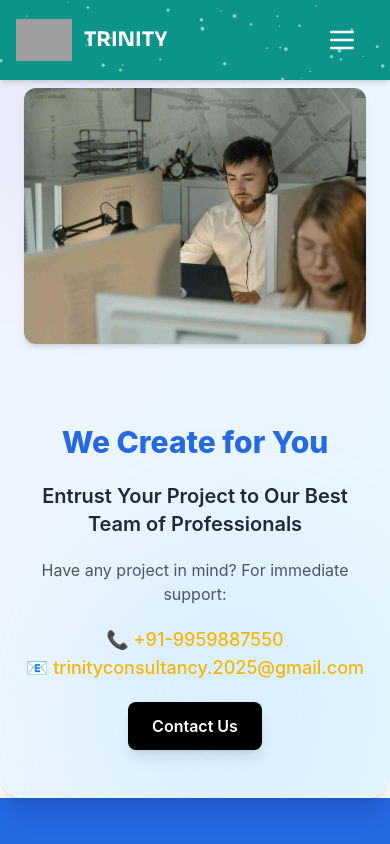
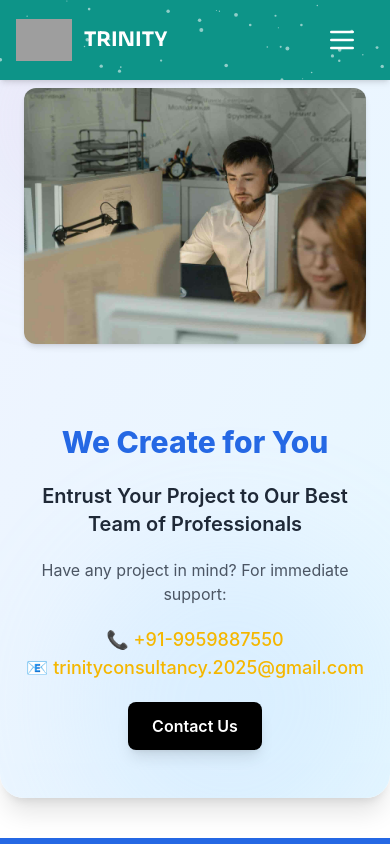
Before and after one commit to gowthamreddy17/Trinity-redesign-17, a React (Vite) app: page /contact in a window 390 px wide. Shown: the top 844 px of the page. Built offline with nearby package versions, Linux system fonts and the light colour scheme; grey boxes are pictures that could not be loaded.

Commit message:
contact margin bottom fix

```diff
--- a/src/components/ContactCard.jsx
+++ b/src/components/ContactCard.jsx
@@ -16,7 +16,7 @@ export default function ContactCard() {
       initial={{ opacity: 0, y: 100 }}
       animate={inView ? { opacity: 1, y: 0 } : {}}
       transition={{ duration: 0.8, ease: "easeOut" }}
-      className="relative flex flex-col md:flex-row items-center justify-between gap-10 px-6 py-12 md:p-16 bg-gradient-to-br from-[#f0f4ff] to-[#e6f7ff] rounded-3xl overflow-hidden shadow-xl mt-10"
+      className="relative flex flex-col md:flex-row items-center justify-between gap-10 px-6 py-12 md:p-16 bg-gradient-to-br from-[#f0f4ff] to-[#e6f7ff] rounded-3xl overflow-hidden shadow-xl mt-10 mb-10"
     >
       {/* Background Blurs */}
       <div className="absolute -top-10 -left-10 w-60 h-60 bg-[#cdb4db] opacity-20 rounded-full blur-3xl z-0" />
```
